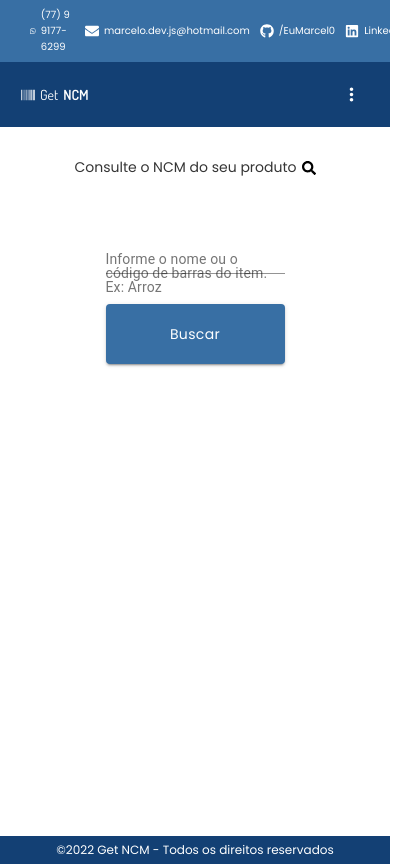
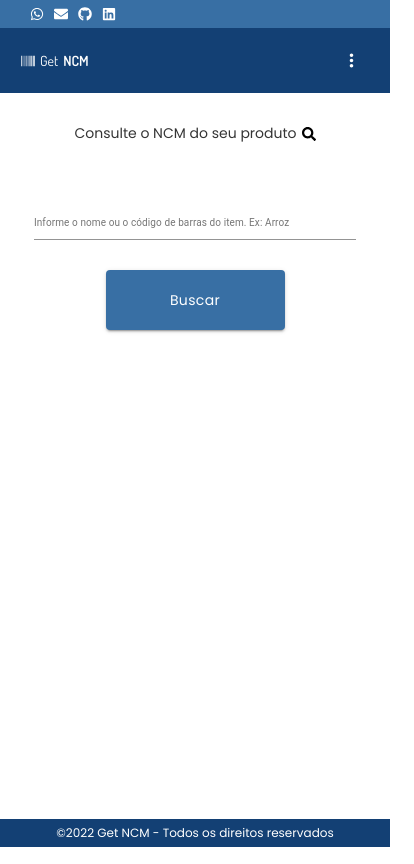
Before and after one commit to EuMarcel0/consultor-ncm, a React (Vite) app: page / in a window 390 px wide. Shown: the whole page, 414 px wide, since content can reach past the window. Built offline with nearby package versions, Linux system fonts and the light colour scheme.

Commit message:
Created reponsive mode

```diff
--- a/package.json
+++ b/package.json
@@ -15,6 +15,7 @@
     "@material-ui/core": "^4.12.4",
     "@material-ui/icons": "^4.11.3",
     "@material-ui/lab": "^4.0.0-alpha.61",
+    "@mui/icons-material": "^5.8.3",
     "@mui/material": "^5.8.3",
     "axios": "^0.27.2",
     "babel-plugin-macros": "^3.1.0",
--- a/src/App.module.css
+++ b/src/App.module.css
@@ -17,7 +17,7 @@ li{
 }
 
 .container{
-  min-height: 84vh;
+  min-height: 86vh;
   max-height: auto;
 }
 .searchInput{
@@ -101,3 +101,19 @@ li{
   display: flex;
   justify-content: center;
 }
+
+@media(max-width:768px){
+  .itemsContainer{
+    width: 90%;
+  }
+}
+@media(max-width:765px){
+  .root{
+    width: 90%;
+  }
+}
+@media(max-width: 500px){
+  label{
+    font-size: 10px !important;
+  }
+}
--- a/src/App.tsx
+++ b/src/App.tsx
@@ -94,7 +94,7 @@ function App() {
 								className={style.inputArea}
 								id="filled-secondary"
 								label="Informe o nome ou o código de barras do item. Ex: Arroz"
-								fullWidth
+								fullWidth={true}
 								color="primary"
 								onChange={handleInputArea}
 								onKeyUp={handleEnterSearchItem}
@@ -123,7 +123,7 @@ function App() {
 								onClick={handleClearResults}
 								color='secondary'
 							>
-								Limpar resultados
+								Limpar
 							</Button>
 						}
 					</div>
--- a/src/components/Details/details.module.css
+++ b/src/components/Details/details.module.css
@@ -1,5 +1,3 @@
-.detailsContainer{
-}
 .itemDetailsArea {
     width: 100%;
 }
--- a/src/components/Header/header.module.css
+++ b/src/components/Header/header.module.css
@@ -50,3 +50,15 @@
     font-size: .8rem;
     font-weight: 200;
 }
+
+@media (max-width: 501px){
+    .contactNumber,
+    .contactEmail,
+    .contactGit,
+    .contactLinkedin{
+        display: none;
+    }
+    .contactArea{
+        gap: 10px;
+    }
+}
```
Also changed, not shown: 1 other file (tests, documents, lock files or other folders).
